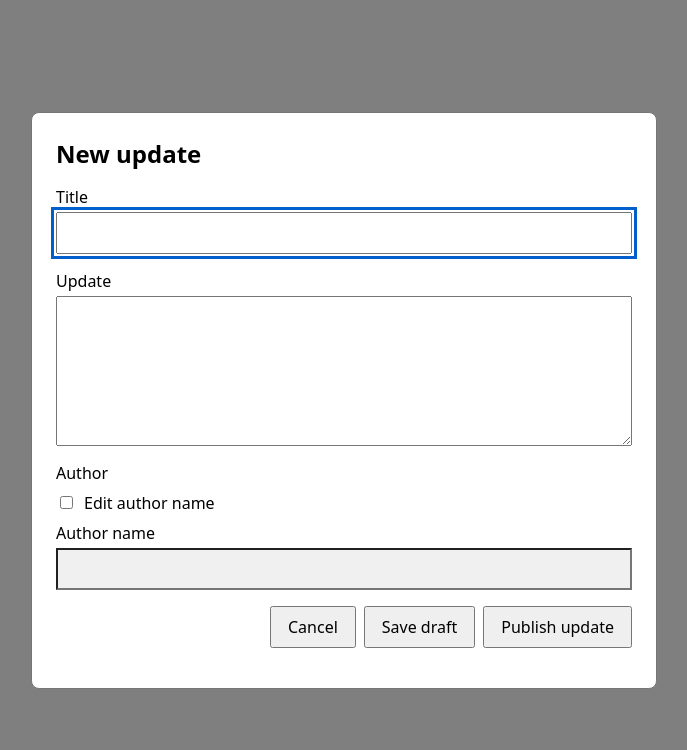
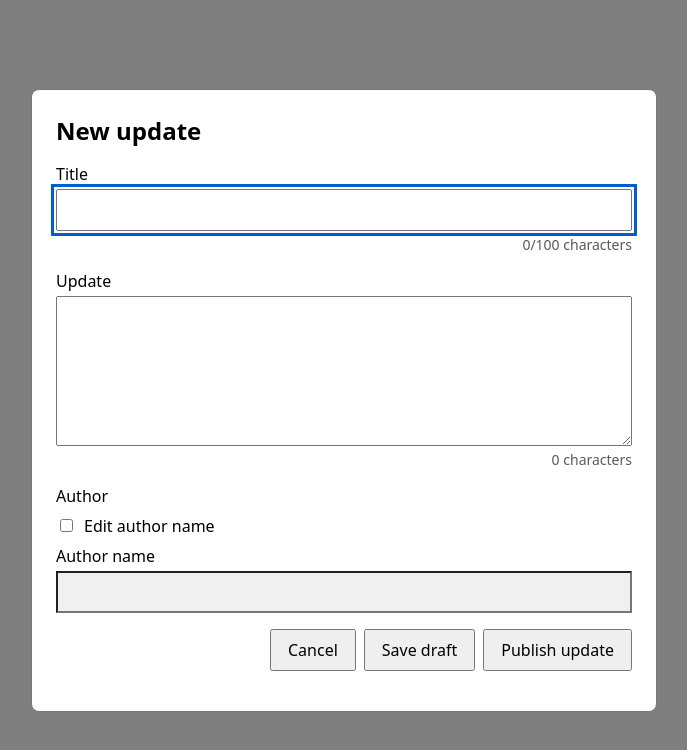
Before and after one commit to cleonor/new-update-form, a React (Vite) app: page / in a window 1280 px wide. Shown: the top 750 px of the page, without its empty margins (296-983 px from the left). Built offline with nearby package versions, Linux system fonts and the light colour scheme; a web font is replaced by a local one.

Commit message:
add character count and max character properties to text and area inputs

```diff
--- a/src/UpdateDialog/Title/Title.tsx
+++ b/src/UpdateDialog/Title/Title.tsx
@@ -11,6 +11,8 @@ function Title(props: TitleProps) {
     <TextInput
       label="Title"
       name="title"
+      maxLength={100}
+      showCharacterCount
       value={props.value}
       onChange={props.onChange}
     />
--- a/src/UpdateDialog/Update/Update.tsx
+++ b/src/UpdateDialog/Update/Update.tsx
@@ -12,6 +12,7 @@ function Update(props: UpdateProps) {
       label="Update"
       name="content"
       rows={6}
+      showCharacterCount
       value={props.value}
       onChange={props.onChange}
     />
--- /dev/null
+++ b/src/components/CharacterCount/CharacterCount.css
@@ -0,0 +1,7 @@
+/* #595959 on white is 7:1, above the WCAG AA 4.5:1 minimum. */
+.character-count {
+  align-self: flex-end;
+  margin: 0;
+  font-size: 0.875rem;
+  color: #595959;
+}
--- /dev/null
+++ b/src/components/CharacterCount/CharacterCount.tsx
@@ -0,0 +1,30 @@
+import './CharacterCount.css'
+
+type CharacterCountProps = {
+  id: string
+  length: number
+  maxLength?: number
+}
+
+// Shows "12/100 characters" (or "12 characters" without a limit). Screen readers get
+// "12 of 100 characters" instead of "slash", through the field's aria-describedby,
+// so it's read when the field is focused rather than announced on every keystroke.
+function CharacterCount(props: CharacterCountProps) {
+  const hasLimit = props.maxLength !== undefined
+  const unit = hasLimit || props.length !== 1 ? 'characters' : 'character'
+  const visibleText = hasLimit
+    ? `${props.length}/${props.maxLength} ${unit}`
+    : `${props.length} ${unit}`
+  const spokenText = hasLimit
+    ? `${props.length} of ${props.maxLength} ${unit}`
+    : `${props.length} ${unit}`
+
+  return (
+    <p id={props.id} className="character-count">
+      <span aria-hidden="true">{visibleText}</span>
+      <span className="visually-hidden">{spokenText}</span>
+    </p>
+  )
+}
+
+export default CharacterCount
--- /dev/null
+++ b/src/components/CharacterCount/useCharacterCount.ts
@@ -0,0 +1,30 @@
+import { useCallback, useState } from 'react'
+import type { ChangeEvent, ComponentProps } from 'react'
+
+type FieldValue = ComponentProps<'input'>['value']
+
+// Counts characters for both controlled (`value`) and uncontrolled (`defaultValue`)
+// fields. Wrap the field's onChange with the returned handleChange.
+export function useCharacterCount<
+  T extends HTMLInputElement | HTMLTextAreaElement,
+>(
+  value: FieldValue,
+  defaultValue: FieldValue,
+  onChange: ((event: ChangeEvent<T>) => void) | undefined,
+) {
+  const [uncontrolledLength, setUncontrolledLength] = useState(
+    String(defaultValue ?? '').length,
+  )
+
+  const handleChange = useCallback(
+    (event: ChangeEvent<T>) => {
+      setUncontrolledLength(event.target.value.length)
+      onChange?.(event)
+    },
+    [onChange],
+  )
+
+  const length = value === undefined ? uncontrolledLength : String(value).length
+
+  return { length, handleChange }
+}
--- a/src/components/TextArea/TextArea.tsx
+++ b/src/components/TextArea/TextArea.tsx
@@ -1,22 +1,48 @@
 import { useId } from 'react'
 import type { ComponentProps } from 'react'
+import CharacterCount from '../CharacterCount/CharacterCount.tsx'
+import { useCharacterCount } from '../CharacterCount/useCharacterCount.ts'
 import '../field.css'
 
-// Accepts every native <textarea> attribute (disabled, readOnly, name, rows, value, onChange, …).
+// Accepts every native <textarea> attribute (disabled, readOnly, name, rows, maxLength, …).
 // `id` is generated so the label is always linked to the textarea.
 type TextAreaProps = Omit<ComponentProps<'textarea'>, 'id'> & {
   label: string
+  showCharacterCount?: boolean
 }
 
 function TextArea(props: TextAreaProps) {
-  // label isn't a <textarea> attribute, so keep it out of the spread.
-  const { label, ...textAreaProps } = props
+  // label and showCharacterCount aren't <textarea> attributes, so keep them out of the spread.
+  const { label, showCharacterCount, ...textAreaProps } = props
   const id = useId()
+  const counterId = useId()
+  const { length, handleChange } = useCharacterCount(
+    textAreaProps.value,
+    textAreaProps.defaultValue,
+    textAreaProps.onChange,
+  )
+
+  const describedBy =
+    [textAreaProps['aria-describedby'], showCharacterCount && counterId]
+      .filter(Boolean)
+      .join(' ') || undefined
 
   return (
     <div className="field">
       <label htmlFor={id}>{label}</label>
-      <textarea {...textAreaProps} id={id} />
+      <textarea
+        {...textAreaProps}
+        id={id}
+        aria-describedby={describedBy}
+        onChange={handleChange}
+      />
+      {showCharacterCount && (
+        <CharacterCount
+          id={counterId}
+          length={length}
+          maxLength={textAreaProps.maxLength}
+        />
+      )}
     </div>
   )
 }
--- a/src/components/TextInput/TextInput.tsx
+++ b/src/components/TextInput/TextInput.tsx
@@ -1,22 +1,49 @@
 import { useId } from 'react'
 import type { ComponentProps } from 'react'
+import CharacterCount from '../CharacterCount/CharacterCount.tsx'
+import { useCharacterCount } from '../CharacterCount/useCharacterCount.ts'
 import '../field.css'
 
-// Accepts every native <input> attribute (disabled, readOnly, name, value, onChange, …).
+// Accepts every native <input> attribute (disabled, readOnly, name, value, maxLength, …).
 // `id` is generated so the label is always linked to the input.
 type TextInputProps = Omit<ComponentProps<'input'>, 'id' | 'type'> & {
   label: string
+  showCharacterCount?: boolean
 }
 
 function TextInput(props: TextInputProps) {
-  // label isn't an <input> attribute, so keep it out of the spread.
-  const { label, ...inputProps } = props
+  // label and showCharacterCount aren't <input> attributes, so keep them out of the spread.
+  const { label, showCharacterCount, ...inputProps } = props
   const id = useId()
+  const counterId = useId()
+  const { length, handleChange } = useCharacterCount(
+    inputProps.value,
+    inputProps.defaultValue,
+    inputProps.onChange,
+  )
+
+  const describedBy =
+    [inputProps['aria-describedby'], showCharacterCount && counterId]
+      .filter(Boolean)
+      .join(' ') || undefined
 
   return (
     <div className="field">
       <label htmlFor={id}>{label}</label>
-      <input {...inputProps} id={id} type="text" />
+      <input
+        {...inputProps}
+        id={id}
+        type="text"
+        aria-describedby={describedBy}
+        onChange={handleChange}
+      />
+      {showCharacterCount && (
+        <CharacterCount
+          id={counterId}
+          length={length}
+          maxLength={inputProps.maxLength}
+        />
+      )}
     </div>
   )
 }
--- a/src/index.css
+++ b/src/index.css
@@ -18,6 +18,19 @@ h3 {
   font-weight: 700;
 }
 
+/* Hidden on screen but still read by screen readers. */
+.visually-hidden {
+  position: absolute;
+  width: 1px;
+  height: 1px;
+  margin: -1px;
+  padding: 0;
+  overflow: hidden;
+  clip-path: inset(50%);
+  white-space: nowrap;
+  border: 0;
+}
+
 :focus-visible {
   outline: 3px solid #005fcc;
   outline-offset: 2px;
```
Also changed, not shown: 2 other files (tests, documents, lock files or other folders).
